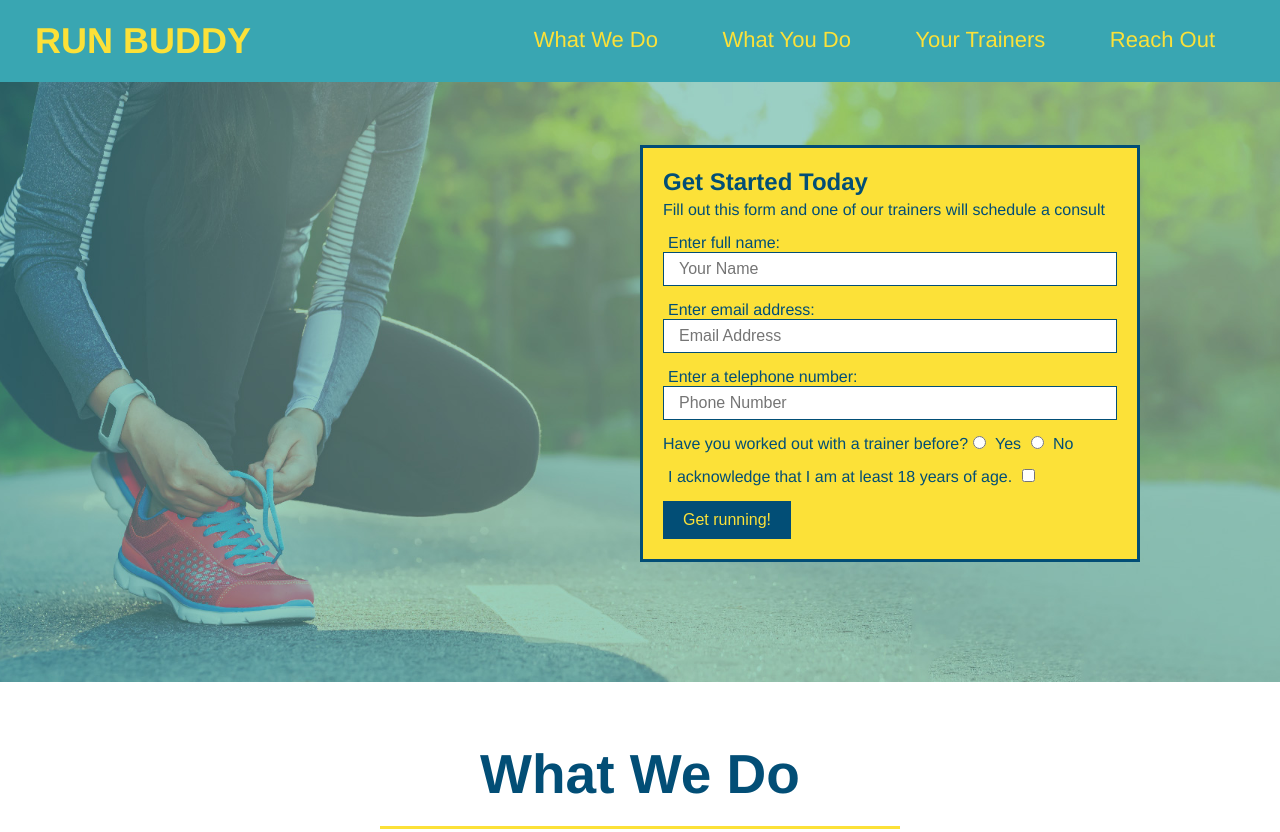
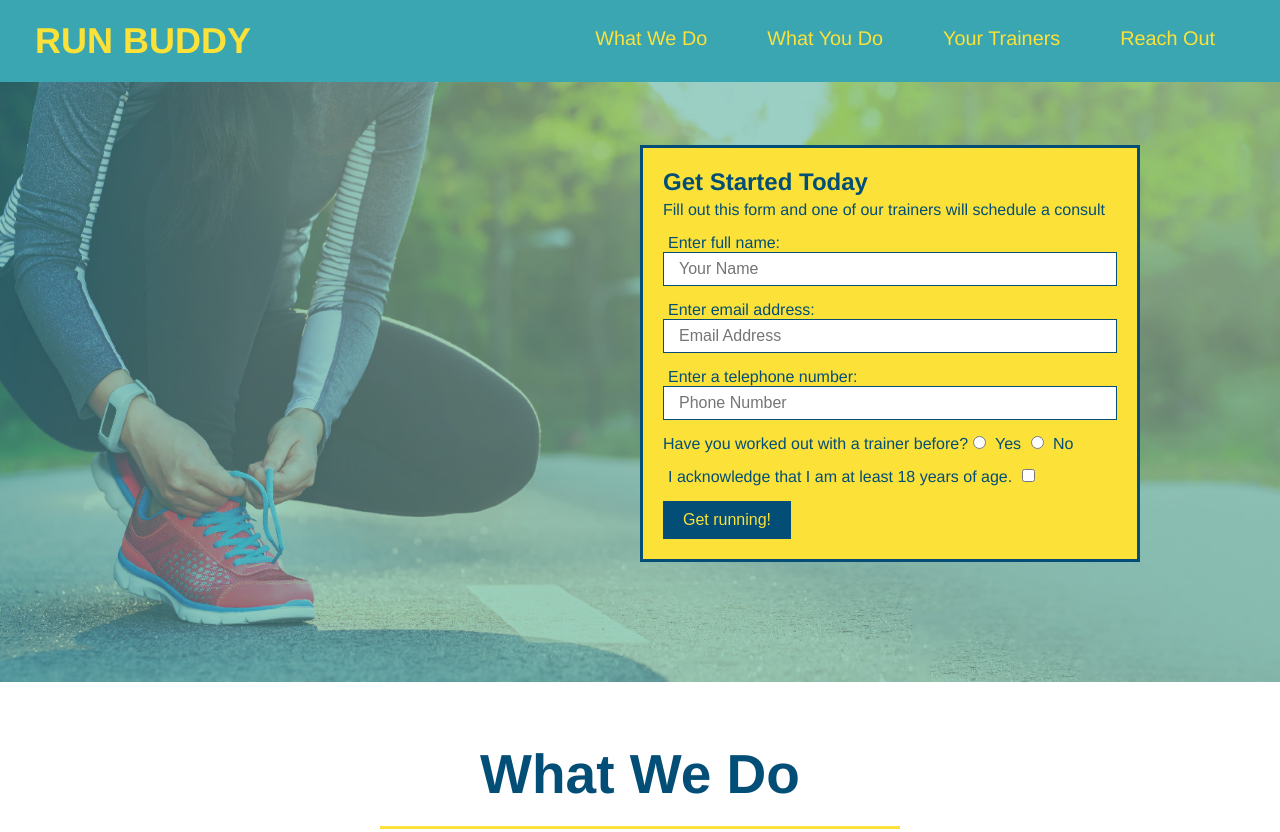
Before and after one commit to Michael-Ishmail/Run-buddy-2, a plain HTML site: page index.html in a window 1280 px wide. Shown: the top 832 px of the page. Drawn offline with Linux system fonts and the light colour scheme.

Commit message:
added flex to the nav bar

```diff
--- a/assets/css/style.css
+++ b/assets/css/style.css
@@ -33,14 +33,18 @@ header nav {
   margin: 7px 0;
 }
 
-header nav ul li {
-  display: inline;
+header nav ul {
+  display: flex;
+  flex-wrap: flex;
+  justify-content: space-between;
+  align-items: center;
+  list-style: none;
 }
 
 header nav ul li a {
   margin: 0 30px;
   font-weight: lighter;
-  font-size: 22px;
+  font-size: 1.55vw;
 }
 
 footer {
```
